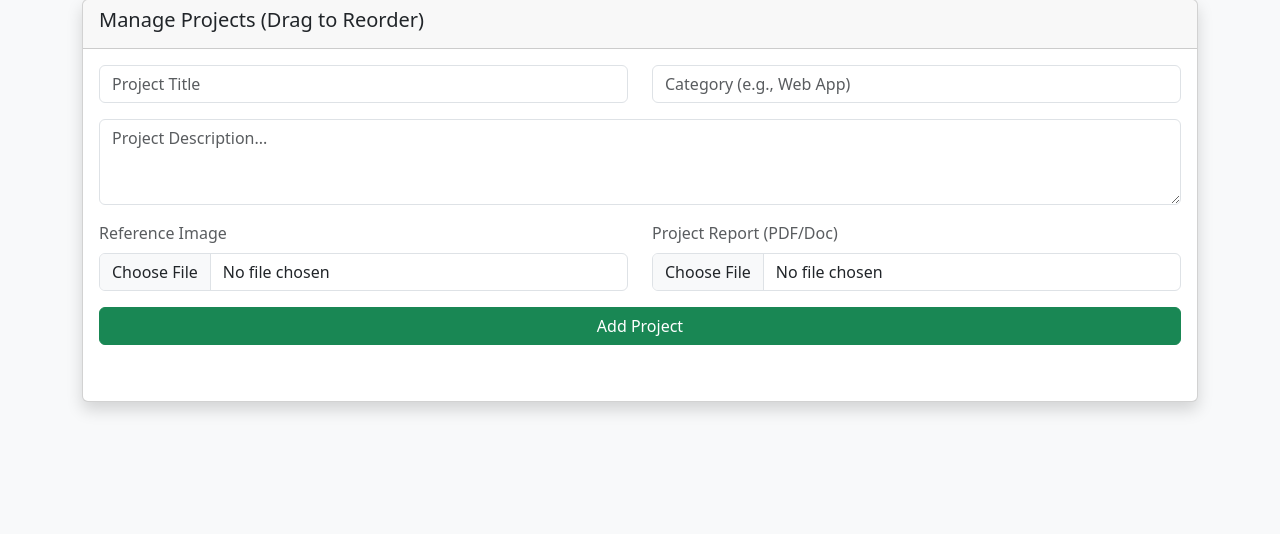
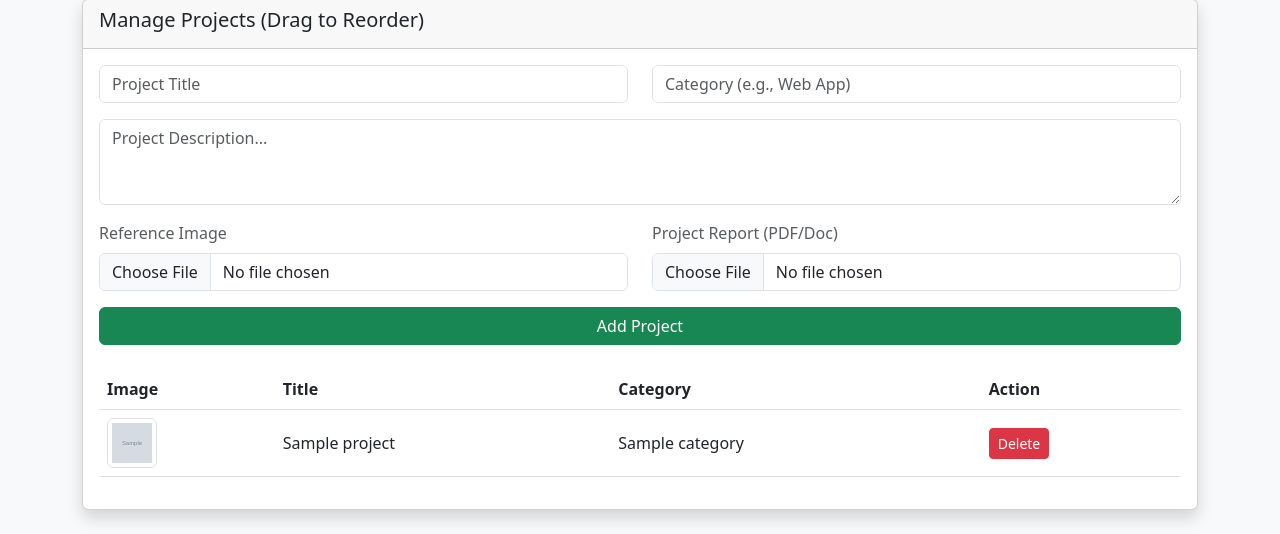
Before and after one commit to Sivaraj-T-hash/Personal-Portfolio-Flask, a Flask app: page /admin in a window 1280 px wide. Shown: the part 372-906 px from the top of the page. Before the commit the page ends 785 px from the top, so only its background shows below. Run offline with Flask 3, Linux system fonts and the light colour scheme; the visitor is signed in with stand-in values (Sample User, id 1); grey boxes marked "Sample" are stand-in pictures; a database or web service that is not in the repository returns one stand-in record (values such as "Sample title").

```diff
--- a/templates/admin.html
+++ b/templates/admin.html
@@ -51,7 +51,6 @@
             <div class="card-header"><h5>Manage Projects (Drag to Reorder)</h5></div>
             <div class="card-body">
                 <form action="/add_project" method="POST" enctype="multipart/form-data" class="d-flex flex-column gap-3 mb-4">
-
                     <div class="row">
                         <div class="col-md-6">
                             <input type="text" name="title" class="form-control" placeholder="Project Title" required>
@@ -60,9 +59,7 @@
                             <input type="text" name="category" class="form-control" placeholder="Category (e.g., Web App)" required>
                         </div>
                     </div>
-
                     <textarea name="description" class="form-control" rows="3" placeholder="Project Description..."></textarea>
-
                     <div class="row">
                         <div class="col-md-6">
                             <label class="form-label text-muted">Reference Image</label>
@@ -73,11 +70,21 @@
                             <input type="file" name="report" class="form-control">
                         </div>
                     </div>
-
                     <button type="submit" class="btn btn-success w-100">Add Project</button>
                 </form>
 
                 <table class="table align-middle">
+                    <thead><tr><th>Image</th><th>Title</th><th>Category</th><th>Action</th></tr></thead>
+                    <tbody id="project-list">
+                        {% for project in projects %}
+                        <tr data-id="{{ project._id }}" class="draggable-item">
+                            <td><img src="{{ project.image }}" class="img-thumbnail"></td>
+                            <td>{{ project.title }}</td>
+                            <td>{{ project.category }}</td>
+                            <td><a href="/delete_project/{{ project._id }}" class="btn btn-sm btn-danger">Delete</a></td>
+                        </tr>
+                        {% endfor %}
+                    </tbody>
                 </table>
             </div>
         </div>
```
Lines whose indentation alone changed are shown as unchanged.
